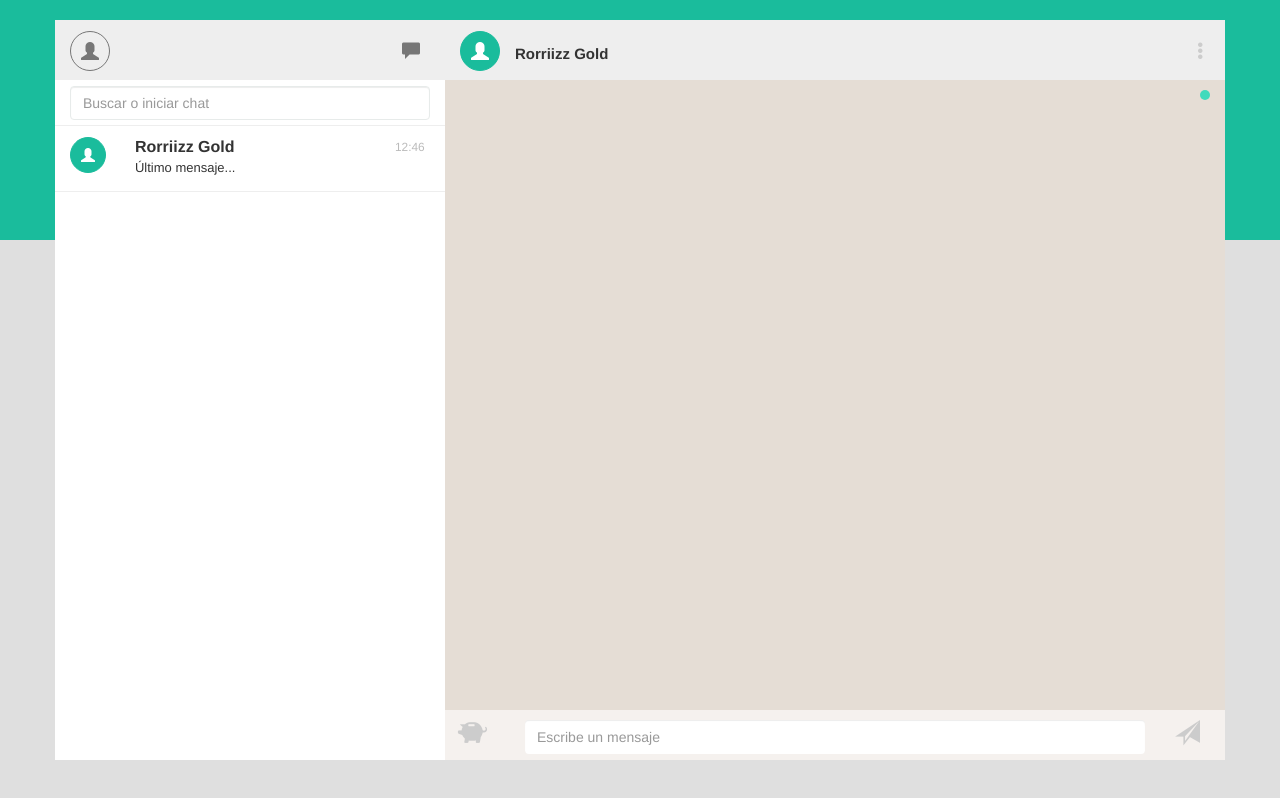
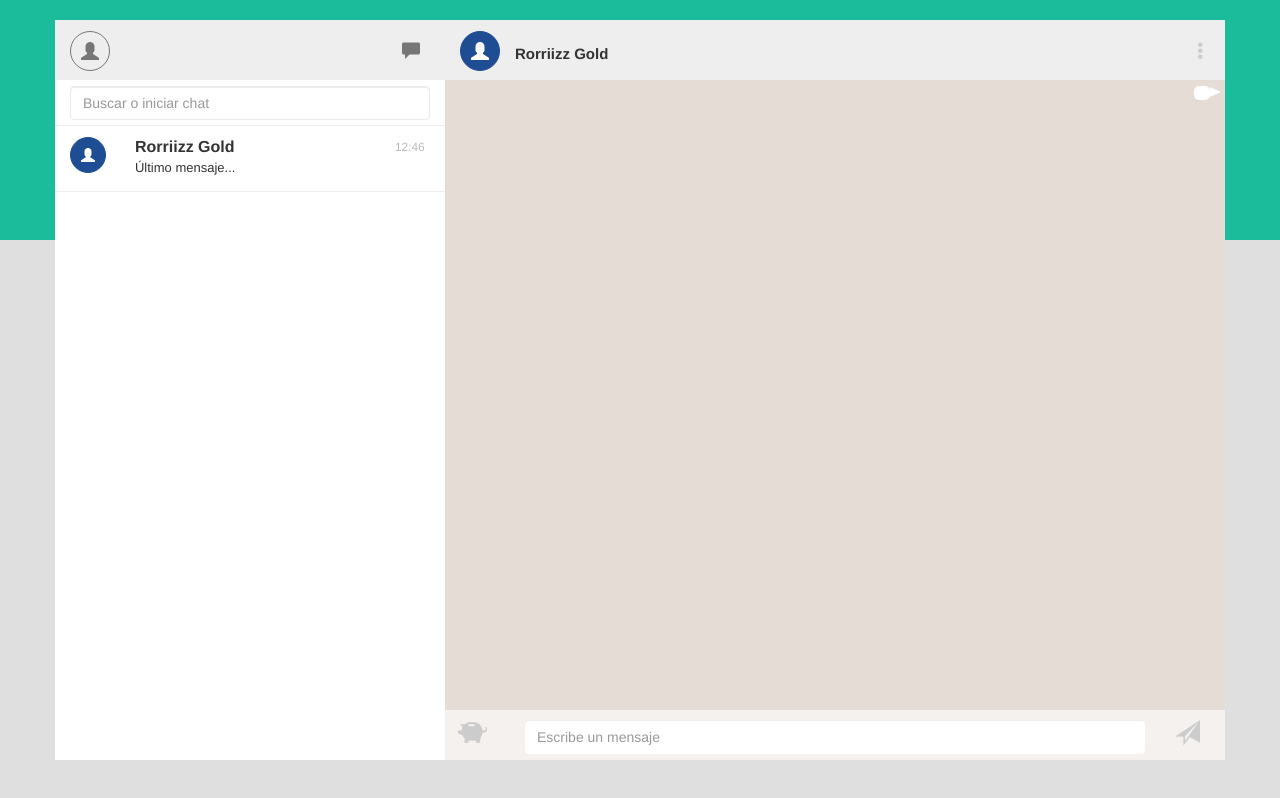
Before and after one commit to rorriizz/Chat_STR2016, a website: page chat.html in a window 1280 px wide. Both pictures are taken after a click on the link 1187 px from the left and 739 px from the top of the page. Drawn offline with Linux system fonts and the light colour scheme.

Commit message:
Add files
STR 2016
UABCS

```diff
--- a/css/main.css
+++ b/css/main.css
@@ -86,8 +86,8 @@ body{
    border: 1px solid #767676;
  }
  .avatar-contact{
-   background-color: #1abc9c;
-   border: 1px solid #1abc9c;
+   background-color: #1f4d94;
+   border: 1px solid #1f4d94;
    color: #ffffff;
  }
 .icon-comment{
@@ -156,16 +156,34 @@ body{
   border-width: 0;
 }
 ul#listMsg li{
-  list-style-type: none;
-  text-align: right;
-  font-weight: bold;
-  color: #8e765f;/*white;*/
-  padding-top: 5px;
-  padding-bottom: 5px;
+   list-style-type: none;
+   text-align: right;
+   padding-top: 5px;
+   padding-bottom: 5px
 }
 ul#listMsg li span{
-  background: #41dabc; /*#0d967b;*/
-  border-radius: 7px;
+  background-color: #90EE90;
+  border-radius: 5px;
   display: inline-block;
-  padding: 5px;
+  padding: 6px 7px 8px 9px;
+  position: relative;
 }
+ul#listMsg li:nth-child(odd) span{
+  background-color: #FFFFFF;
+}
+ul#listMsg li span:before{
+  content: "";
+  width: 0;
+  position: absolute;
+  border-style: solid;
+  border-width: 5px 0 5px 11px;
+  border-color: transparent transparent transparent #90ee90;
+  right: -11px;
+  bottom: 3px;
+}
+/*
+ *Arrow
+ */
+ul#listMsg li:nth-child(odd) span:before{
+  border-color: transparent transparent transparent #FFFFFF;
+}
```
Also changed, not shown: app.js (added, +10 -0 lines), package.json (added, +8 -0 lines), README.md, 4 other files.
